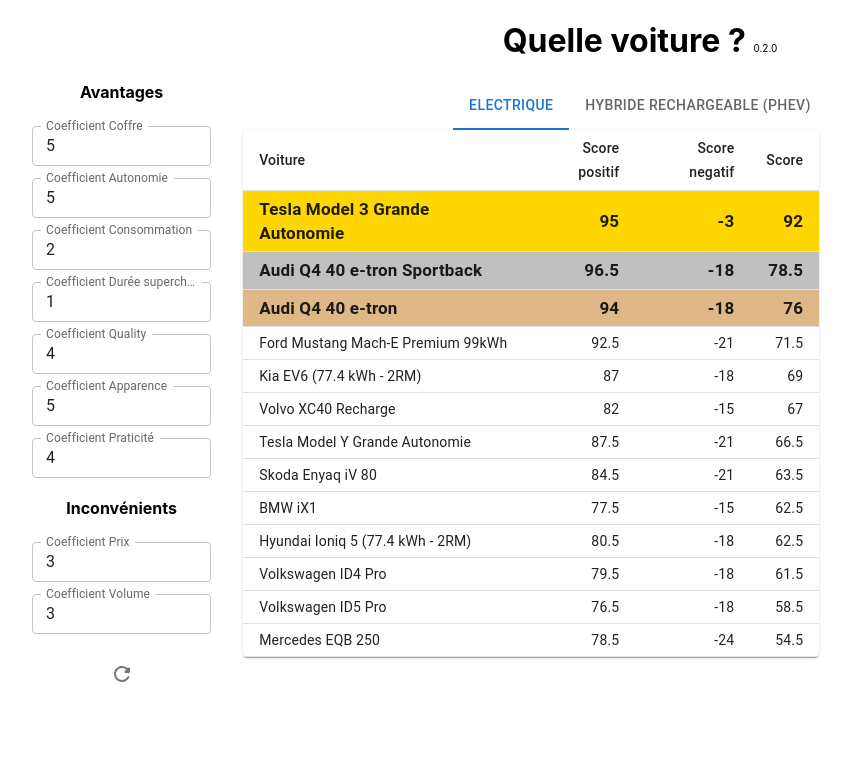
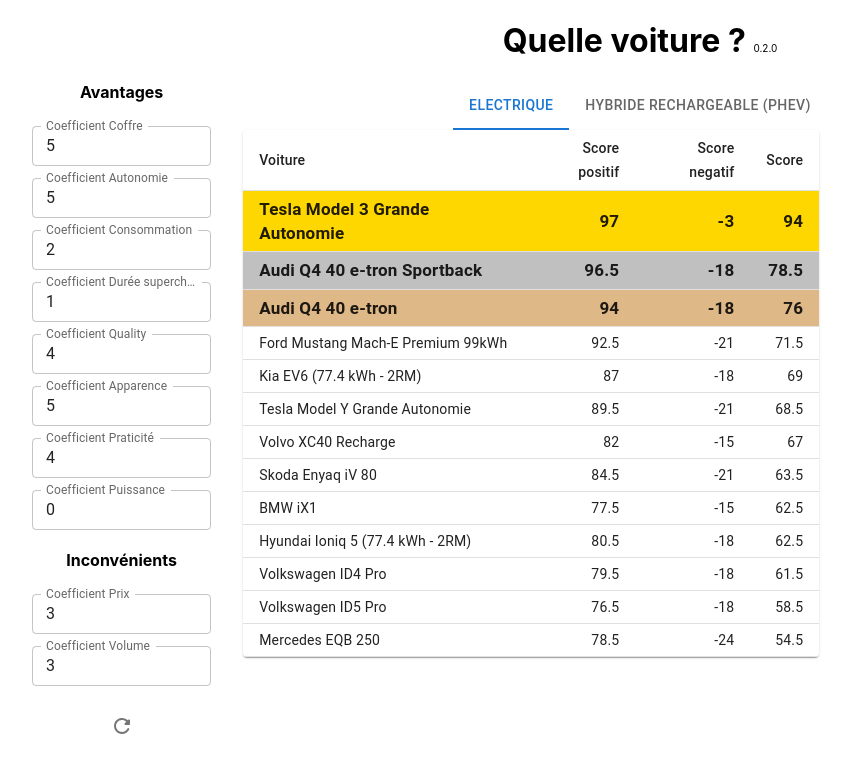
Before and after one commit to Umair-Ahmed786/Electric_vehicle, a React (Create React App) app: page / in a window 1280 px wide. Shown: the top 772 px of the page, without its empty margins (0-851 px from the left). Built offline with nearby package versions, Linux system fonts and the light colour scheme.

Commit message:
feature: power

```diff
--- a/src/components/ElectricConfigurator/ElectricConfigurator.js
+++ b/src/components/ElectricConfigurator/ElectricConfigurator.js
@@ -10,6 +10,7 @@
 
   let consumption = localStorageConfig?.consumption ?? 2;
   let look = localStorageConfig?.look ?? 5;
+  let power = localStorageConfig?.power ?? 0;
   let practicality = localStorageConfig?.practicality ?? 4;
   let price = localStorageConfig?.price ?? 3;
   let quality = localStorageConfig?.quality ?? 4;
@@ -20,15 +21,16 @@
 
   const sendConfiguration = () =>
     configurationChanged({
+      consumption,
+      look,
+      power,
+      practicality,
+      price,
+      quality,
+      range,
+      supercharge,
       trunk,
-      range,
-      consumption,
-      supercharge,
-      quality,
-      practicality,
-      look,
-      price,
-      volume,
+      volume
     });
 
   // eslint-disable-next-line react-hooks/exhaustive-deps
@@ -108,6 +110,16 @@
           inputProps={{ step: 0.5 }}
           margin='dense'
         />
+        <TextField
+          label='Coefficient Puissance'
+          name='power'
+          defaultValue={power}
+          onChange={(event) => power = event.target.value ? +event.target.value : null}
+          type='number'
+          size='small'
+          inputProps={{ step: 0.5 }}
+          margin='dense'
+        />
       </section>
       <section className='bads'>
         <h4>Inconvénients</h4>
--- a/src/components/HybridConfigurator/HybridConfigurator.js
+++ b/src/components/HybridConfigurator/HybridConfigurator.js
@@ -8,26 +8,28 @@
 function HybridConfigurator({ configurationChanged }) {
   const localStorageConfig = JSON.parse(localStorage.getItem('phev-config'));
 
+  let consumption = localStorageConfig?.consumption ?? 6;
+  let look = localStorageConfig?.look ?? 2;
+  let power = localStorageConfig?.power ?? 0;
+  let practicality = localStorageConfig?.practicality ?? 4;
+  let price = localStorageConfig?.price ?? 5;
+  let quality = localStorageConfig?.quality ?? 4;
+  let supercharge = localStorageConfig?.supercharge ?? 0.5;
   let trunk = localStorageConfig?.trunk ?? 2.5;
   let tank = localStorageConfig?.tank ?? 4;
-  let consumption = localStorageConfig?.consumption ?? 6;
-  let supercharge = localStorageConfig?.supercharge ?? 0.5;
-  let quality = localStorageConfig?.quality ?? 4;
-  let look = localStorageConfig?.look ?? 2;
-  let price = localStorageConfig?.price ?? 5;
   let volume = localStorageConfig?.volume ?? 1;
-  let practicality = localStorageConfig?.practicality ?? 4;
 
   const sendConfiguration = () =>
     configurationChanged({
+      consumption,
+      look,
+      power,
+      practicality,
+      price,
+      quality,
+      supercharge,
       trunk,
       tank,
-      consumption,
-      supercharge,
-      quality,
-      practicality,
-      look,
-      price,
       volume,
     });
 
@@ -108,6 +110,16 @@
           inputProps={{ step: 0.5 }}
           margin='dense'
         />
+        <TextField
+          label='Coefficient Puissance'
+          name='power'
+          defaultValue={power}
+          onChange={(event) => power = event.target.value ? +event.target.value : null}
+          type='number'
+          size='small'
+          inputProps={{ step: 0.5 }}
+          margin='dense'
+        />
       </section>
       <section className='bads'>
         <h4>Inconvénients</h4>
--- a/src/compute-vehicles.js
+++ b/src/compute-vehicles.js
@@ -7,11 +7,13 @@
 }
 
 export function scorePHEVPositive(vehicle, config) {
+  const powerScore = scoreForField(vehicle, powerIntervals, 'power');
   const trunkScore = scoreForField(vehicle, trunkIntervals, 'trunk');
   const fuelTankScore = scoreForField(vehicle, fuelTankIntervals, 'tank');
   const fuelConsumptionScore = scoreForField(vehicle, fuelConsumptionIntervals, 'consumption');
   const superchargeScore = scoreForField(vehicle, hybridSuperchargeIntervals, 'supercharge');
 
+  const powerScoreWeighted = powerScore * config.power;
   const trunkScoreWeighted = trunkScore * config.trunk;
   const fuelTankScoreWeighted = fuelTankScore * config.tank;
   const consumptionScoreWeighted = fuelConsumptionScore * config.consumption;
@@ -22,6 +24,7 @@
 
   return {
     total:
+      powerScoreWeighted +
       trunkScoreWeighted +
       fuelTankScoreWeighted +
       consumptionScoreWeighted +
@@ -29,6 +32,7 @@
       qualityScoreWeighted +
       lookScoreWeighted +
       practicalityScoreWeighted,
+    power: powerScoreWeighted,
     trunk: trunkScoreWeighted,
     tank: fuelTankScoreWeighted,
     consumption: consumptionScoreWeighted,
@@ -40,13 +44,15 @@
 }
 
 export function scorePositive(vehicle, config) {
-  const coffreScore = scoreForField(vehicle, trunkIntervals, 'trunk');
-  const autonomieScore = scoreForField(vehicle, electricRangeIntervals, 'range');
+  const powerScore = scoreForField(vehicle, powerIntervals, 'power');
+  const trunkScore = scoreForField(vehicle, trunkIntervals, 'trunk');
+  const rangeScore = scoreForField(vehicle, electricRangeIntervals, 'range');
   const consommationScore = scoreForField(vehicle, electricConsumptionIntervals, 'consumption');
   const superchargeScore = scoreForField(vehicle, electricSuperchargeIntervals, 'supercharge');
 
-  const trunkScoreWeighted = coffreScore * config.trunk;
-  const rangeScoreWeighted = autonomieScore * config.range;
+  const powerScoreWeighted = powerScore * config.power;
+  const trunkScoreWeighted = trunkScore * config.trunk;
+  const rangeScoreWeighted = rangeScore * config.range;
   const consumptionScoreWeighted = consommationScore * config.consumption;
   const superchargeScoreWeighted = superchargeScore * config.supercharge;
   const qualityScoreWeighted = vehicle.quality * config.quality;
@@ -55,6 +61,7 @@
 
   return {
     total:
+      powerScoreWeighted +
       trunkScoreWeighted +
       rangeScoreWeighted +
       consumptionScoreWeighted +
@@ -62,6 +69,7 @@
       qualityScoreWeighted +
       lookScoreWeighted +
       practicalityScoreWeighted,
+    power: powerScoreWeighted,
     trunk: trunkScoreWeighted,
     range: rangeScoreWeighted,
     consumption: consumptionScoreWeighted,
@@ -85,6 +93,14 @@
   };
 }
 
+const powerIntervals = [
+  [10,1000],
+  [8,9.9],
+  [6,7.9],
+  [5,6.9],
+  [4.1,4.9],
+  [0,4],
+]
 const trunkIntervals = [
   [0, 420],
   [421, 474],
--- a/src/datasets/electric-vehicles.json
+++ b/src/datasets/electric-vehicles.json
@@ -4,6 +4,7 @@
     "consumption": 17.8,
     "look": 4,
     "name": "Audi Q4 40 e-tron",
+    "power": 8.5,
     "practicality": 3.5,
     "price": 57600,
     "quality": 4,
@@ -17,6 +18,7 @@
     "consumption": 17.8,
     "look": 3.5,
     "name": "Audi Q4 40 e-tron Sportback",
+    "power": 6.2,
     "practicality": 3.5,
     "price": 60750,
     "quality": 4,
@@ -30,6 +32,7 @@
     "consumption": 17.9,
     "look": 3.5,
     "name": "BMW iX1",
+    "power": 5.6,
     "practicality": 3.5,
     "price": 62500,
     "quality": 4.5,
@@ -43,6 +46,7 @@
     "consumption": 20.5,
     "look": 3.5,
     "name": "Ford Mustang Mach-E Premium 99kWh",
+    "power": 7,
     "practicality": 3.5,
     "price": 66990,
     "quality": 4,
@@ -56,6 +60,7 @@
     "consumption": 20.3,
     "look": 1.5,
     "name": "Hyundai Ioniq 5 (77.4 kWh - 2RM)",
+    "power": 7.3,
     "practicality": 2.5,
     "price": 55090,
     "quality": 2,
@@ -69,6 +74,7 @@
     "consumption": 19.7,
     "look": 2,
     "name": "Kia EV6 (77.4 kWh - 2RM)",
+    "power": 7,
     "practicality": 2.5,
     "price": 60090,
     "quality": 3,
@@ -82,6 +88,7 @@
     "consumption": 19.8,
     "look": 0.5,
     "name": "Mercedes EQB 250",
+    "power": 8.9,
     "practicality": 5,
     "price": 63850,
     "quality": 3.5,
@@ -95,6 +102,7 @@
     "consumption": 19.2,
     "look": 3.5,
     "name": "Skoda Enyaq iV 80",
+    "power": 8.6,
     "practicality": 3,
     "price": 57180,
     "quality": 2.5,
@@ -108,9 +116,10 @@
     "consumption": 19.6,
     "look": 5,
     "name": "Tesla Model 3 Grande Autonomie",
+    "power": 4.4,
     "practicality": 1,
     "price": 49990,
-    "quality": 1.5,
+    "quality": 2,
     "range": 576,
     "supercharge": 21,
     "trunk": 542,
@@ -121,9 +130,10 @@
     "consumption": 17.6,
     "look": 4.5,
     "name": "Tesla Model Y Grande Autonomie",
+    "power": 5,
     "practicality": 2,
     "price": 52990,
-    "quality": 2,
+    "quality": 2.5,
     "range": 510,
     "supercharge": 21,
     "trunk": 971,
@@ -134,6 +144,7 @@
     "consumption": 20.9,
     "look": 3.5,
     "name": "Volkswagen ID4 Pro",
+    "power": 10.4,
     "practicality": 2,
     "price": 56620,
     "quality": 2,
@@ -147,6 +158,7 @@
     "consumption": 20.9,
     "look": 2.5,
     "name": "Volkswagen ID5 Pro",
+    "power": 10.4,
     "practicality": 2,
     "price": 60690,
     "quality": 2.5,
@@ -160,6 +172,7 @@
     "consumption": 19.9,
     "look": 3,
     "name": "Volvo XC40 Recharge",
+    "power": 7.4,
     "practicality": 3.5,
     "price": 55260,
     "quality": 3.5,
--- a/src/datasets/hybrid-vehicles.json
+++ b/src/datasets/hybrid-vehicles.json
@@ -4,6 +4,7 @@
     "consumption": 7.6,
     "look": 3,
     "name": "BMW X1",
+    "power": 6.8,
     "practicality": 4,
     "price": 58500,
     "quality": 4.5,
@@ -17,6 +18,7 @@
     "consumption": 9,
     "look": 4.5,
     "name": "DS7 E-Tense 225",
+    "power": 8.9,
     "practicality": 4,
     "price": 58890,
     "quality": 4.5,
@@ -30,6 +32,7 @@
     "consumption": 9.4,
     "look": 4,
     "name": "Hyundai Tucson",
+    "power": 8.2,
     "practicality": 3,
     "price": 40400,
     "quality": 3,
@@ -43,6 +46,7 @@
     "consumption": 8,
     "look": 4,
     "name": "Kia Sportage PHEV",
+    "power": 8.2,
     "practicality": 3.5,
     "price": 52440,
     "quality": 3,
@@ -56,6 +60,7 @@
     "consumption": 7.5,
     "look": 4,
     "name": "Lexus NX 450h",
+    "power": 6.3,
     "practicality": 4,
     "price": 70000,
     "quality": 5,
@@ -69,6 +74,7 @@
     "consumption": 7.8,
     "look": 2,
     "name": "Mercedes CLA e Shooting Brake",
+    "power": 7.7,
     "practicality": 3,
     "price": 61549,
     "quality": 4.5,
@@ -82,6 +88,7 @@
     "consumption": 7.6,
     "look": 3,
     "name": "Peugeot 308 SW Hybrid 180",
+    "power": 7.6,
     "practicality": 3.5,
     "price": 43490,
     "quality": 3,
@@ -95,6 +102,7 @@
     "consumption": 11,
     "look": 4,
     "name": "Range Rover Evoque S",
+    "power": 6.4,
     "practicality": 4,
     "price": 64304,
     "quality": 5,
@@ -108,6 +116,7 @@
     "consumption": 6,
     "look": 3.5,
     "name": "Toyota RAV4",
+    "power": 8.4,
     "practicality": 4,
     "price": 60050,
     "quality": 3,
```
